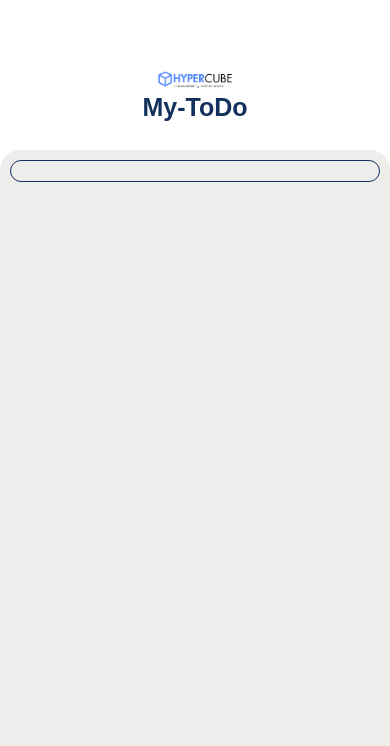
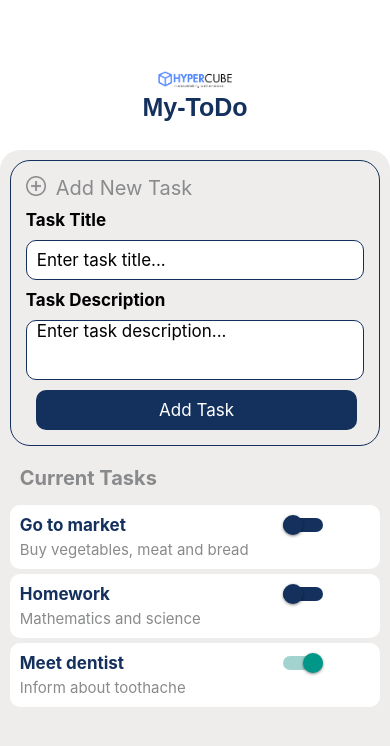
Before and after one commit to lakminagamage/hypercube-todo-app-idealize, a React Native app: screen /Home in a window 390 px wide. Shown: the top 746 px of the page. Built offline with nearby package versions, Linux system fonts and the light colour scheme.

Commit message:
Home screen done

```diff
--- /dev/null
+++ b/assets/styles/button.js
@@ -0,0 +1,98 @@
+import { StyleSheet } from 'react-native';
+import { defcolors } from '../colors/colors';
+
+const buttonStyles = StyleSheet.create({
+    buttonPrimary: {
+        flexDirection: 'row',
+        marginTop: 25,
+        backgroundColor: defcolors.darkBlue,
+        width: 250,
+        height: 40,
+        borderRadius: 10,
+        display: 'flex',
+        justifyContent: 'center',
+        alignItems: 'center',
+        marginHorizontal: 10,
+    },
+
+    buttonSecondary: {
+        flexDirection: 'row',
+        marginTop: 25,
+        backgroundColor: defcolors.white,
+        width: 150,
+        height: 40,
+        borderWidth: 1,
+        borderColor: defcolors.darkBlue,
+        borderRadius: 20,
+        display: 'flex',
+        justifyContent: 'center',
+        alignItems: 'center',
+        marginHorizontal: 10,
+    },
+
+    buttonSecondaryBlue: {
+        backgroundColor: defcolors.darkBlue,
+    },
+
+    buttonIcon: {
+        width: 20,
+        height: 20,
+        marginRight: 10,
+    },
+
+    buttonText: {
+        color: defcolors.white,
+        fontSize: 17,
+    },
+
+    buttonTextSecondary: {
+        color: defcolors.darkBlue,
+        fontSize: 17,
+    },
+
+    buttonTextSecondaryWhite: {
+        color: defcolors.white,
+        fontSize: 17,
+    },
+
+    dashButton: {
+        flexDirection: 'row',
+        backgroundColor: '#fff',
+        width: '90%',
+        height: 40,
+        marginTop: 20,
+        borderRadius: 10,
+        borderWidth: 2,
+        borderStyle: 'dashed',
+        borderColor: '#0A1931',
+        justifyContent: 'center',
+        alignItems: 'center',
+    },
+
+    dashButtonText: {
+        color: "#0A1931",
+        fontSize: 20,
+        marginLeft: 10,
+    },
+
+    dashButtonIcon: {
+        width: 20,
+        height: 20,
+        marginLeft: 'auto',
+        marginRight: 10,
+    },
+
+    buttonLightBlue: {
+        flexDirection: 'row',
+        marginTop: 10,
+        backgroundColor: defcolors.lightBlue,
+        width: '100%',
+        height: 50,
+        borderRadius: 10,
+        display: 'flex',
+        paddingHorizontal: 20,
+        alignItems: 'center',
+    }
+});
+
+export { buttonStyles };
--- /dev/null
+++ b/assets/styles/pageLayouts.js
@@ -0,0 +1,62 @@
+import { StyleSheet } from 'react-native';
+import { defcolors } from '../colors/colors';
+
+const pageLayouts = StyleSheet.create({
+  pageHeader: {
+    justifyContent: 'flex-start',
+    alignItems: 'center',
+    flexDirection: 'row',
+    paddingHorizontal: 20,
+    backgroundColor: defcolors.white,
+    width: '100%',
+    height: 100,
+    marginTop: 50,
+  },
+
+  backButtonContainer: {
+    justifyContent: 'center',
+    alignItems: 'center',
+    width: 40,
+    height: 40,
+    backgroundColor: defcolors.white,
+    borderRadius: 20,
+    borderColor: defcolors.darkBlue,
+    borderWidth: 1,
+    marginTop: -40,
+  },
+
+  backButton: {
+    width: 20,
+    height: 20,
+  },
+
+  iconContainer: {
+    flex: 1,
+    justifyContent: 'center',
+    alignItems: 'center',
+  },
+
+  icon: {
+    width: 70,
+    height: 70,
+  },
+
+  heading: {
+    fontSize: 35,
+    marginLeft: -20,
+    marginTop: -20,
+  },
+
+  curvedBody: {
+    alignItems: 'center',
+    width: '100%',
+    flexGrow: 1,
+    backgroundColor: defcolors.lightGrey,
+    borderTopLeftRadius: 20,
+    borderTopRightRadius: 20,
+    marginTop: 20,
+    flexDirection: 'column',
+  },
+});
+
+export { pageLayouts };
--- /dev/null
+++ b/assets/styles/text.js
@@ -0,0 +1,28 @@
+import { StyleSheet } from 'react-native';
+import { defcolors } from '../colors/colors';
+
+const textStyles = StyleSheet.create({
+  textInput: {
+    marginTop: 20,
+    height: 40,
+    width: 250,
+    textAlign: 'center',
+    borderColor: defcolors.darkBlue,
+    borderWidth: 1,
+    borderRadius: 20,
+    fontSize: 17,
+  },
+
+  textSmaller: {
+    color: defcolors.grey,
+    marginTop: 10,
+  },
+
+  labelText: {
+    color: defcolors.black,
+    fontWeight: 'bold',
+    fontSize: 17,
+  },
+});
+
+export { textStyles };
--- a/screens/HomeScreen.js
+++ b/screens/HomeScreen.js
@@ -1,7 +1,10 @@
-import { StyleSheet, Text, View, Image, TouchableOpacity, TextInput, ActivityIndicator } from 'react-native'
+import { StyleSheet, Text, View, Image, TouchableOpacity, TextInput, ActivityIndicator, Switch } from 'react-native'
 import React from 'react';
 import { useState, useEffect } from 'react';
+import { buttonStyles } from '../assets/styles/button';
+import { textStyles } from '../assets/styles/text';
 import { defcolors } from '../assets/colors/colors';
+import { pageLayouts } from '../assets/styles/pageLayouts';
 import { useNavigation } from '@react-navigation/core';
 import { getFirestore } from "firebase/firestore";
 import { collection, getDocs } from "firebase/firestore";
@@ -9,6 +12,75 @@ import { collection, getDocs } from "firebase/firestore";
 
 const HomeScreen = () => {
 
+    const navigation = useNavigation();
+
+    var db;
+    try{
+        db = getFirestore();
+    } catch(e){
+        console.log(e);
+        alert("Error connecting to database");
+    }
+
+    const taskArray = [
+        {
+            id: 1,
+            taskTitle: 'Go to market',
+            taskDescription: 'Buy vegetables, meat and bread',
+            taskStatus: false
+        },
+        {
+            id: 2,
+            taskTitle: 'Homework',
+            taskDescription: 'Mathematics and science',
+            taskStatus: false
+        },
+        {
+            id: 3,
+            taskTitle: 'Meet dentist',
+            taskDescription: 'Inform about toothache',
+            taskStatus: true
+        },
+    ]
+
+    const [tasks, setTasks] = useState([...taskArray]);
+
+    const toggleSwitch = (id) => {
+        for (let task of taskArray) {
+            if (task.id == id) {
+                task.taskStatus = !task.taskStatus;
+            }
+        }
+        setTasks([...taskArray]);
+    }
+
+    const renderTasks = (task) => {
+        return (
+            <TouchableOpacity
+                style={styles.taskContainer} key={task.id}>
+                <View
+                    style={styles.leftPane}>
+                    <Text
+                        style={styles.taskTitle}>
+                        {task.taskTitle}
+                    </Text>
+                    <Text
+                        style={styles.taskDescription}>
+                        {task.taskDescription}
+                    </Text>
+                </View>
+                <View
+                    style={styles.rightPane}>
+                    <Switch
+                        trackColor={defcolors.darkBlue}
+                        thumbColor={task.taskStatus ? defcolors.lightBlue : defcolors.darkBlue}
+                        ios_backgroundColor="#3e3e3e"
+                        value={task.taskStatus}>
+                    </Switch>
+                </View>
+            </TouchableOpacity>
+        )
+    }
     return (
         <View style={styles.container}>
             <View style={styles.pageHeader}>
@@ -23,9 +95,35 @@ const HomeScreen = () => {
             </View>
             <View style={styles.curvedBody}>
                 <View style={styles.addNewContainer}>
-                    <View style={styles.panelHeading}>
-
+                    <View style={styles.panelHeadingContainer}>
+                        <Image style={styles.panelHeadingIcon} source={require('../assets/icons/add.png')} />
+                        <Text style={styles.panelHeading}>
+                            Add New Task
+                        </Text>
                     </View>
+                    <Text style={styles.labelText}>Task Title</Text>
+                    <TextInput
+                        style={styles.bodyTextInput}
+                        placeholder="Enter task title...">
+                    </TextInput>
+                    <Text style={[styles.labelText, { marginTop: 10 }]}>Task Description</Text>
+                    <TextInput
+                        style={[styles.bodyTextInput, { height: 60 }]}
+                        placeholder="Enter task description..."
+                        multiline>
+                    </TextInput>
+                    <TouchableOpacity
+                        style={[buttonStyles.buttonPrimary, { width: '95%', marginTop: 10 }]}>
+                        <Text style={buttonStyles.buttonText}>
+                            Add Task
+                        </Text>
+                    </TouchableOpacity>
+                </View>
+                <View style={styles.tasksPanel}>
+                    <Text style={[styles.panelHeading,{marginBottom:15, fontWeight: 'bold',marginTop:10}]}>
+                        Current Tasks
+                    </Text>
+                    {tasks.map(renderTasks)}
                 </View>
             </View>
         </View>
@@ -91,13 +189,80 @@ const styles = StyleSheet.create({
         borderColor: defcolors.darkBlue,
         borderWidth: 1,
         marginTop: 10,
-        padding: 10,
+        padding: 15,
+    },
+
+    panelHeadingContainer: {
+        display: 'flex',
+        flexDirection: 'row',
+        marginBottom: 10,
+    },
+
+    panelHeadingIcon: {
+        width: 20,
+        height: 20
     },
 
     panelHeading: {
+        color: defcolors.grey,
+        fontSize: 20,
+        marginLeft: 10,
+    },
+
+    labelText: {
+        color: defcolors.black,
+        fontWeight: 'bold',
+        fontSize: 17,
+    },
+
+    bodyTextInput: {
+        marginTop: 10,
+        height: 40,
+        width: '100%',
+        textAlign: 'left',
+        paddingHorizontal: 10,
+        borderColor: defcolors.darkBlue,
+        borderWidth: 1,
+        borderRadius: 10,
+        fontSize: 17,
+        backgroundColor: defcolors.white,
+    },
+
+    tasksPanel: {
+        width: '95%',
+        backgroundColor: defcolors.transparent,
+        marginTop: 10,
+    },
+
+    taskContainer: {
+        width: '100%',
+        backgroundColor: defcolors.white,
+        borderRadius: 10,
+        padding: 10,
+        marginBottom: 5,
         display: 'flex',
         flexDirection: 'row',
+    },
 
+    taskTitle: {
+        color: defcolors.darkBlue,
+        fontSize: 17,
+        fontWeight: 'bold',
+    },
+
+    taskDescription: {
+        color: defcolors.grey,
+        fontSize: 15,
+        marginTop: 5,
+    },
+
+    leftPane: {
+        width: '75%',
+        paddingRight: 10,
+    },
+
+    rightPane: {
+        width: '25%',
     }
 
 })
```
Also changed, not shown: assets/styles/dropdown.js (added, +16 -0 lines), assets/icons/add.png (added).
